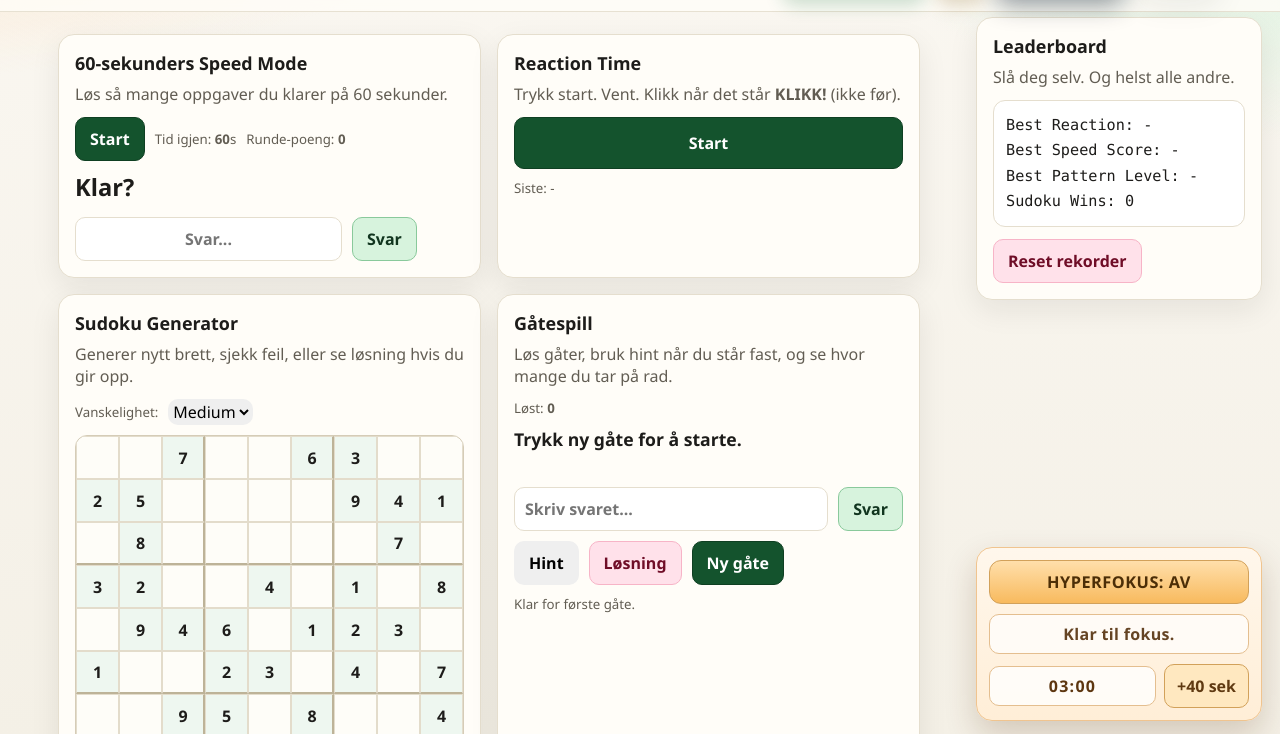
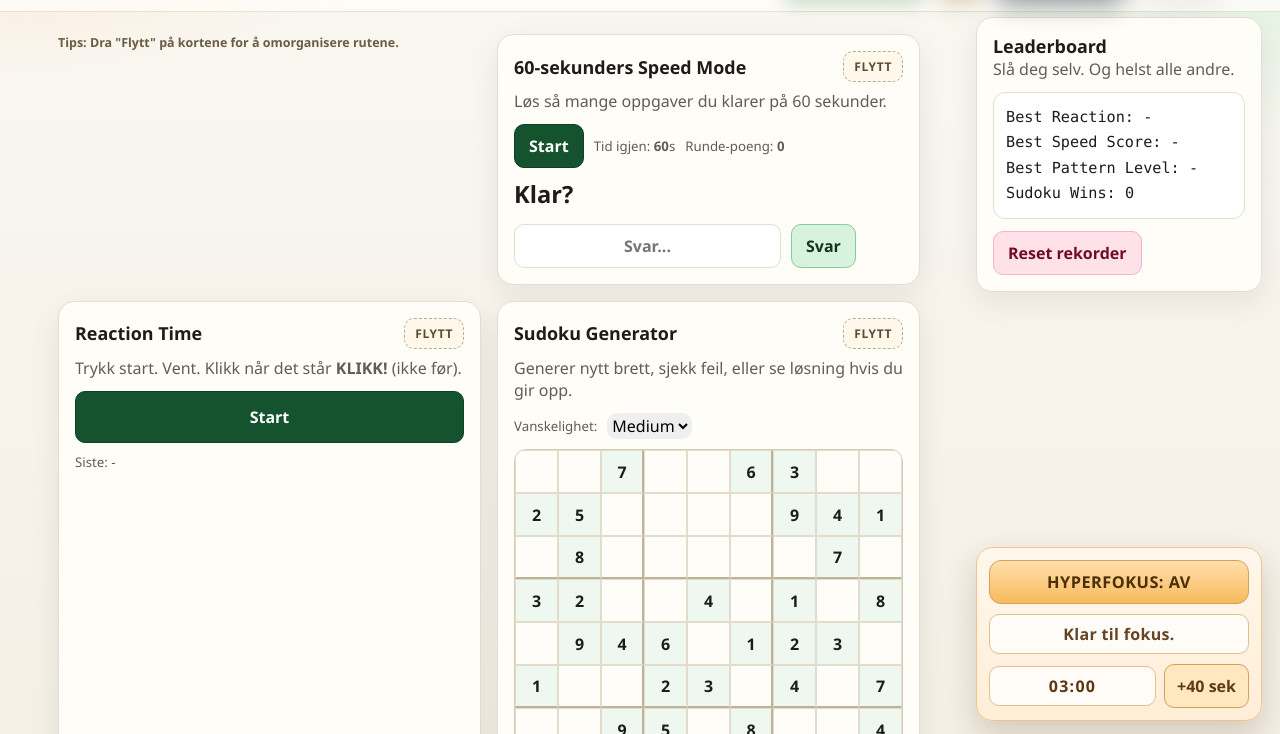
Before and after one commit to Trollmannen97/PatrickOS, a plain HTML site: page index.html in a window 1280 px wide. Shown: the part 61-795 px from the top of the page. Drawn offline with Linux system fonts and the light colour scheme.

Commit message:
Add draggable widget layout controls

```diff
--- a/index.html
+++ b/index.html
@@ -100,8 +100,54 @@
       box-shadow: var(--shadow);
     }
 
+    .widget-header {
+      display: flex;
+      justify-content: space-between;
+      align-items: center;
+      gap: 10px;
+      margin-bottom: 8px;
+    }
+
+    .widget-header h2 {
+      margin: 0;
+    }
+
+    .widget-drag {
+      border: 1px dashed #b9ac93;
+      border-radius: 10px;
+      padding: 6px 10px;
+      background: #fff8ea;
+      color: #5c4c32;
+      font-size: 0.75rem;
+      font-weight: 900;
+      text-transform: uppercase;
+      letter-spacing: 0.05em;
+      cursor: grab;
+    }
+
+    .widget-drag:active {
+      cursor: grabbing;
+    }
+
+    .card.dragging {
+      opacity: 0.55;
+      border-style: dashed;
+    }
+
+    .card.drop-target {
+      outline: 2px solid #2f9f67;
+      outline-offset: 2px;
+    }
+
+    .widget-note {
+      margin: 0 0 10px;
+      color: #6b5d43;
+      font-size: 0.78rem;
+      font-weight: 700;
+    }
+
     .card h2 {
-      margin: 0 0 8px;
+      margin: 0;
       font-size: 1.12rem;
     }
 
@@ -1222,9 +1268,10 @@
     </div>
   </aside>
 
-  <main class="layout">
-    <section class="card" aria-labelledby="speed-title">
-      <h2 id="speed-title">60-sekunders Speed Mode</h2>
+  <main class="layout" id="widgetsLayout">
+    <p class="widget-note">Tips: Dra "Flytt" på kortene for å omorganisere rutene.</p>
+    <section class="card" id="speedCard" aria-labelledby="speed-title">
+      <div class="widget-header"><h2 id="speed-title">60-sekunders Speed Mode</h2><button class="widget-drag" type="button">Flytt</button></div>
       <p>Løs så mange oppgaver du klarer på 60 sekunder.</p>
 
       <div class="row">
@@ -1241,15 +1288,15 @@
       </div>
     </section>
 
-    <section class="card" aria-labelledby="reaction-title">
-      <h2 id="reaction-title">Reaction Time</h2>
+    <section class="card" id="reactionCard" aria-labelledby="reaction-title">
+      <div class="widget-header"><h2 id="reaction-title">Reaction Time</h2><button class="widget-drag" type="button">Flytt</button></div>
       <p>Trykk start. Vent. Klikk når det står <b>KLIKK!</b> (ikke før).</p>
       <button id="reactionBtn" class="primary reaction-btn" type="button">Start</button>
       <div class="small" style="margin-top: 10px;" id="reactionResult">Siste: -</div>
     </section>
 
-    <section class="card" aria-labelledby="sudoku-title">
-      <h2 id="sudoku-title">Sudoku Generator</h2>
+    <section class="card" id="sudokuCard" aria-labelledby="sudoku-title">
+      <div class="widget-header"><h2 id="sudoku-title">Sudoku Generator</h2><button class="widget-drag" type="button">Flytt</button></div>
       <p>Generer nytt brett, sjekk feil, eller se løsning hvis du gir opp.</p>
 
       <div class="row" style="margin-bottom: 10px;">
@@ -1271,8 +1318,8 @@
       </div>
     </section>
 
-    <section class="card" aria-labelledby="riddle-title">
-      <h2 id="riddle-title">Gåtespill</h2>
+    <section class="card" id="riddleCard" aria-labelledby="riddle-title">
+      <div class="widget-header"><h2 id="riddle-title">Gåtespill</h2><button class="widget-drag" type="button">Flytt</button></div>
       <p>Løs gåter, bruk hint når du står fast, og se hvor mange du tar på rad.</p>
 
       <div class="row">
@@ -1294,8 +1341,8 @@
       <div id="riddleFeedback" class="small" style="margin-top: 10px;">Klar for første gåte.</div>
     </section>
 
-    <section class="card" aria-labelledby="pattern-title">
-      <h2 id="pattern-title">Pattern Pop</h2>
+    <section class="card" id="patternCard" aria-labelledby="pattern-title">
+      <div class="widget-header"><h2 id="pattern-title">Pattern Pop</h2><button class="widget-drag" type="button">Flytt</button></div>
       <p>Se mønsteret, husk rekkefølgen, og trykk rutene i samme orden.</p>
 
       <div class="row">
@@ -1477,6 +1524,81 @@
       let workmodeActive = false;
       let fridayBuffer = "";
       let fridayTimer = null;
+      const widgetLayout = byId("widgetsLayout");
+      const WIDGET_ORDER_KEY = "patrick_widget_order_v1";
+
+      const initWidgetLayout = () => {
+        if (!widgetLayout) return;
+        const draggableCards = Array.from(widgetLayout.querySelectorAll(".card:not(#leaderboardCard)"));
+        if (!draggableCards.length) return;
+
+        const getOrder = () => draggableCards.map((card) => card.id).filter(Boolean);
+        const saveOrder = () => localStorage.setItem(WIDGET_ORDER_KEY, JSON.stringify(getOrder()));
+
+        const savedOrderRaw = localStorage.getItem(WIDGET_ORDER_KEY);
+        if (savedOrderRaw) {
+          try {
+            const savedOrder = JSON.parse(savedOrderRaw);
+            for (const cardId of savedOrder) {
+              const card = byId(cardId);
+              if (card) widgetLayout.appendChild(card);
+            }
+          } catch (_error) {
+            localStorage.removeItem(WIDGET_ORDER_KEY);
+          }
+        }
+
+        let draggedCard = null;
+
+        for (const card of draggableCards) {
+          const dragBtn = card.querySelector(".widget-drag");
+          if (!dragBtn) continue;
+
+          dragBtn.draggable = true;
+          dragBtn.setAttribute("aria-label", "Flytt denne ruten");
+
+          dragBtn.addEventListener("dragstart", (event) => {
+            draggedCard = card;
+            card.classList.add("dragging");
+            event.dataTransfer.effectAllowed = "move";
+            event.dataTransfer.setData("text/plain", card.id);
+          });
+
+          dragBtn.addEventListener("dragend", () => {
+            card.classList.remove("dragging");
+            for (const dropCard of draggableCards) {
+              dropCard.classList.remove("drop-target");
+            }
+            if (draggedCard) saveOrder();
+            draggedCard = null;
+          });
+
+          card.addEventListener("dragover", (event) => {
+            if (!draggedCard || draggedCard === card) return;
+            event.preventDefault();
+            event.dataTransfer.dropEffect = "move";
+            card.classList.add("drop-target");
+          });
+
+          card.addEventListener("dragleave", () => {
+            card.classList.remove("drop-target");
+          });
+
+          card.addEventListener("drop", (event) => {
+            if (!draggedCard || draggedCard === card) return;
+            event.preventDefault();
+            card.classList.remove("drop-target");
+            const { top, height } = card.getBoundingClientRect();
+            const isAfter = event.clientY > top + height / 2;
+            if (isAfter) {
+              card.after(draggedCard);
+            } else {
+              card.before(draggedCard);
+            }
+            saveOrder();
+          });
+        }
+      };
 
       const showPopup = (title, body, sub = "PatrickOS", options = {}) => {
         const moodMode = Boolean(options.moodMode);
@@ -2511,6 +2633,7 @@
         if (els.rageOverlay.style.display === "flex") closeRage();
       });
 
+      initWidgetLayout();
       newSudoku();
     });
   </script>
```
